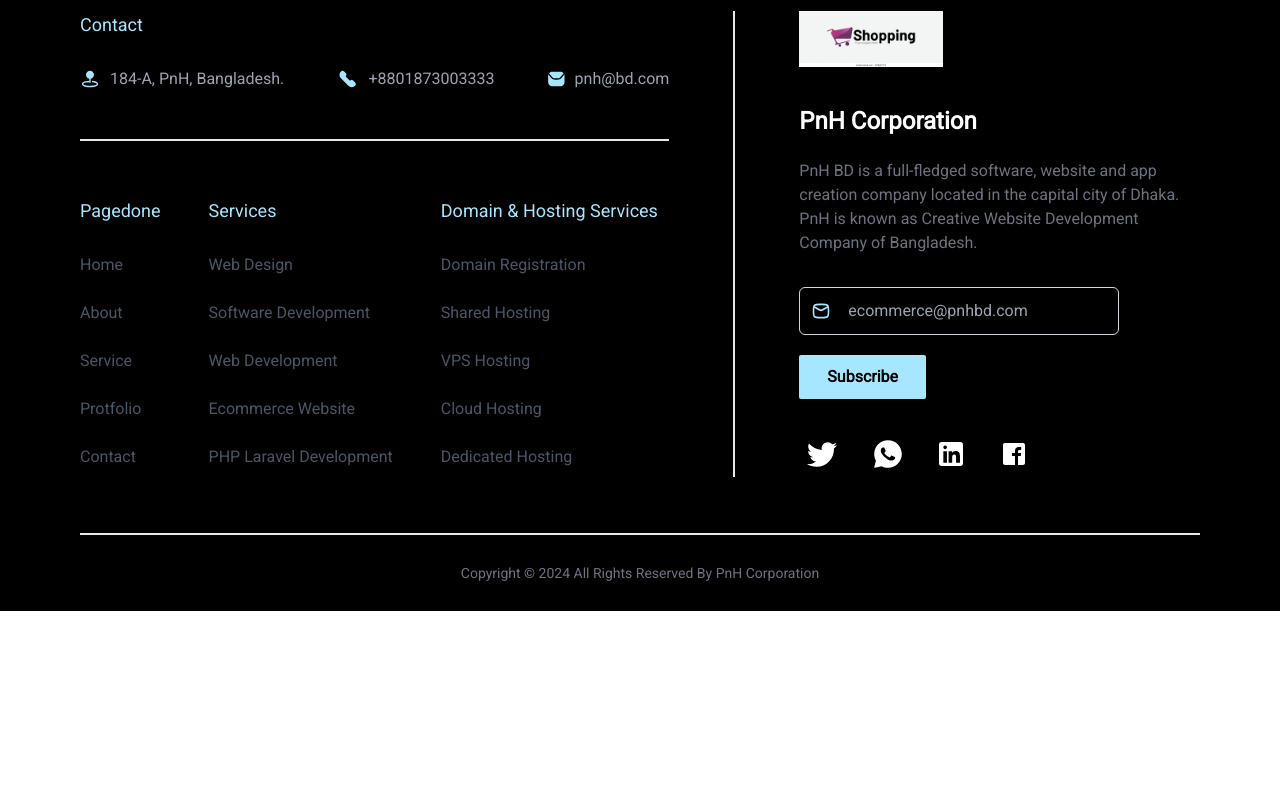
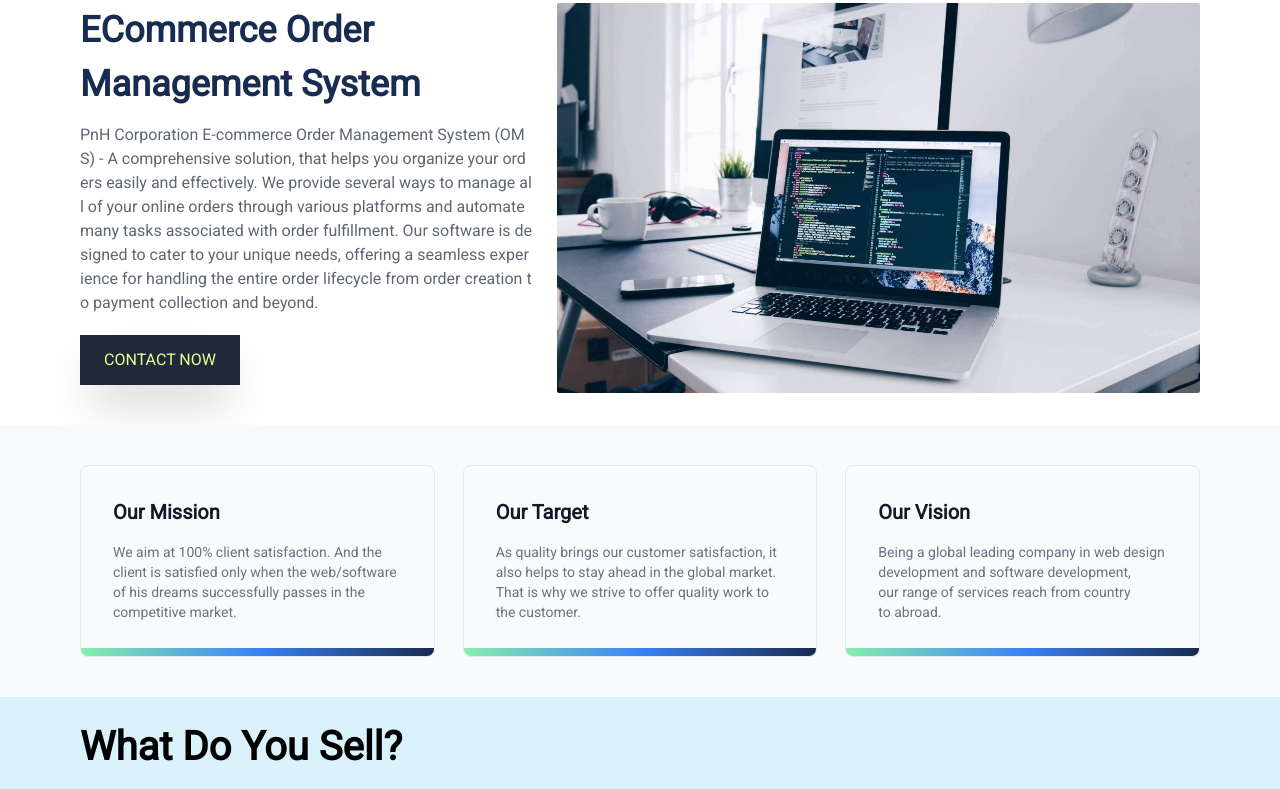
Before and after one commit to SabbirPnH/E-commerce, a Next.js app: page /about in a window 1280 px wide. Shown: the part 920-1709 px from the top of the page. Before the commit the page ends 1531 px from the top, so only its background shows below. Built offline with nearby package versions, Linux system fonts and the light colour scheme.

Commit message:
about border card

```diff
--- a/app/about/page.js
+++ b/app/about/page.js
@@ -1,6 +1,9 @@
 import React from 'react';
 import '../../app/globals.css'
 import AboutContent from '../components/AboutContent';
+import AboutCard from '../components/AboutCard';
+import AboutSale from '../components/AboutSale';
+import AboutBorderCard from '../components/AboutBorderCard';
 const AboutUs = () => {
     return (
        <div>
@@ -14,6 +17,10 @@
             </div>
         </div>
         <AboutContent/>
+        <AboutCard/>
+        <AboutBorderCard/>
+        <AboutSale/>
+
        </div>
     );
 };
--- /dev/null
+++ b/app/components/AboutBorderCard.js
@@ -0,0 +1,37 @@
+import React from "react";
+import data from '../../app/data/AboutBorderData'
+
+export default function AboutBorderCard() {
+    return (
+        <div className="grid  lg:grid-cols-3 gap-7 py-5 sm:py-10 px-5 sm:px-20 bg-slate-50">
+            {
+                data.map((item, id) => (
+                    <div>
+                        <div
+                            key={id}
+                            className="relative block overflow-hidden rounded-lg border border-gray-200 p-4 sm:p-6      lg:p-8 h-48"
+                        >
+                            <span
+                                className="absolute inset-x-0 bottom-0 h-2 bg-gradient-to-r from-green-300 via-blue-500 to-[#182b50]"
+                            ></span>
+
+                            <div className="sm:flex sm:justify-between sm:gap-4">
+                                <div>
+                                    <h3 className="text-lg font-bold text-gray-900 sm:text-xl">
+                                        {item.heading}
+                                    </h3>
+                                </div>
+                            </div>
+
+                            <div className="mt-4">
+                                <p className="text-pretty text-sm text-gray-500"> {item.text}</p>
+
+                            </div>
+
+                        </div>
+                    </div>
+                ))
+            }
+        </div>
+    );
+}
--- a/app/components/AboutCard.js
+++ b/app/components/AboutCard.js
@@ -1,7 +1,38 @@
-import React from 'react'
+import React from "react";
 
-export default function AboutCard() {
+const AboutCard = () => {
   return (
-    <div>AboutCard</div>
-  )
-}
+    <section className=" bg-[##FFFFFF] px-5 sm:px-20 light pb-4 pt-6 sm:py-8 md:pt-14  dark:bg-[#0b1727] text-zinc-900 dark:text-white flex items-center overflow-hidden">
+      <div className="">
+        <div className="grid grid-cols-12 gap-6">
+          <div className="col-span-12 md:col-span-5  ">
+            <div className="h-full flex flex-col ">
+              <h2 className="font-bold text-[24px] text-[#182b50] lg:text-[36px]  mb-3">
+                ECommerce Order Management System
+              </h2>
+              <p className="text-md opacity-80 text-gray-700 sm:line-clamp-6 lg:line-clamp-none break-all">
+                PnH Corporation E-commerce Order Management System (OMS) - A comprehensive solution, that helps you organize your orders easily and effectively. We provide several ways to manage all of your online orders through various platforms and automate many tasks associated with order fulfillment. Our software is designed to cater to your unique needs, offering a seamless experience for handling the entire order lifecycle from order creation to payment collection and beyond.
+              </p>
+              <div className=" pt-5">
+        <button class="relative  flex h-[50px] w-40 items-center justify-center overflow-hidden bg-gray-800 text-[#E9FF97] shadow-2xl transition-all before:absolute before:h-0 before:w-0 before:rounded-full before:bg-[#E9FF97] hover:text-black  before:duration-500 before:ease-out  hover:before:h-56 hover:before:w-56">
+          <span class="relative  z-10">CONTACT NOW</span>
+        </button>
+      </div>
+            </div>
+          </div>
+          <div className="col-span-12 md:col-span-7 relative">
+            <div
+              className="  hidden md:block w-full rounded-sm min-h-[270px]  lg:min-h-[390px] bg-cover bg-no-repeat bg-center"
+              style={{
+                backgroundImage:
+                  "url(/img/about-bg.jpg)",
+              }}
+            ></div>
+          </div>
+        </div>
+      </div>
+    </section>
+  );
+};
+
+export default AboutCard;
--- /dev/null
+++ b/app/components/AboutSale.js
@@ -0,0 +1,22 @@
+import React from "react";
+
+export default function AboutSale() {
+  return (
+    <div className="py-5 bg-[#daf2fc]">
+      <h2 className=" text-[28px] sm:text-[40px]  px-4 sm:px-20 font-semibold break-all">
+       What Do You Sell?
+      </h2>
+      <p className="text-[16px] sm:text-[24px] font-semibold   px-4 sm:px-20 pt-2">
+      Choosing the right software for your business may be an overwhelming experience, but we are here to help every step of the way.
+      </p>
+      <div className="flex gap-5 px-5 sm:px-20 pt-5">
+        <button class="relative  flex h-[50px] w-40 items-center justify-center overflow-hidden bg-gray-800 text-[#E9FF97] shadow-2xl transition-all before:absolute before:h-0 before:w-0 before:rounded-full before:bg-[#E9FF97] hover:text-black  before:duration-500 before:ease-out  hover:before:h-56 hover:before:w-56">
+          <span class="relative  z-10">CONTACT US</span>
+        </button>
+        <button class="relative  flex h-[50px] w-40 items-center justify-center overflow-hidden bg-gray-800 text-[#E9FF97] shadow-2xl transition-all before:absolute before:h-0 before:w-0 before:rounded-full before:bg-[#E9FF97] hover:text-black  before:duration-500 before:ease-out  hover:before:h-56 hover:before:w-56">
+          <span class="relative  z-10">SERVICES</span>
+        </button>
+      </div>
+    </div>
+  );
+}
--- /dev/null
+++ b/app/data/AboutBorderData.js
@@ -0,0 +1,18 @@
+const data =[
+    {
+        id:1,
+        heading:' Our Mission',
+        text:'We aim at 100% client satisfaction. And the client is satisfied only when the web/software of his dreams successfully passes in the competitive market.'
+    },
+    {
+        id:2,
+        heading:'Our Target',
+        text:'As quality brings our customer satisfaction, it also helps to stay ahead in the global market. That is why we strive to offer quality work to the customer.'
+    },
+    {
+        id:3,
+        heading:' Our Vision',
+        text:'Being a global leading company in web design development and software development, our range of services reach from country to abroad.'
+    }
+]
+export default data;
```
Also changed, not shown: public/img/about-bg.jpg (added).
